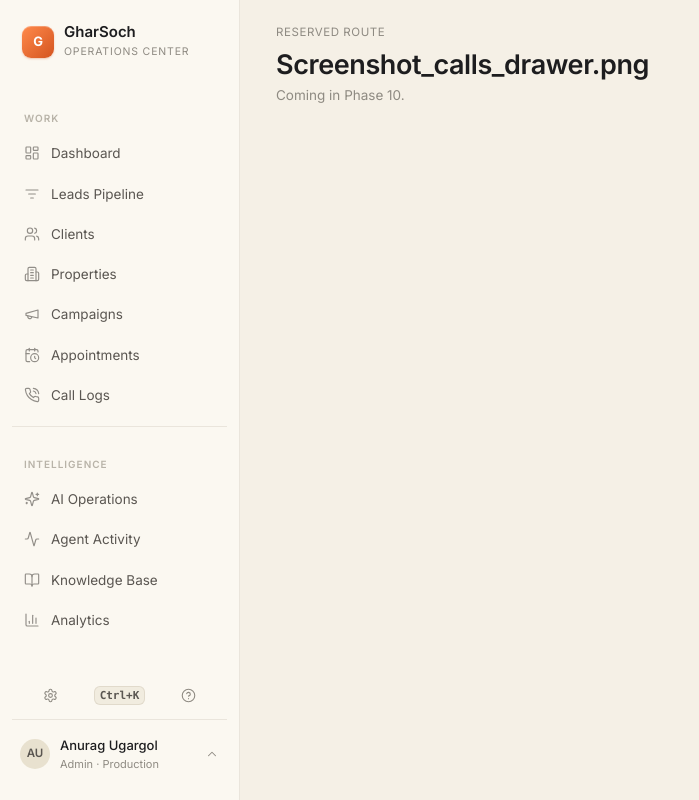
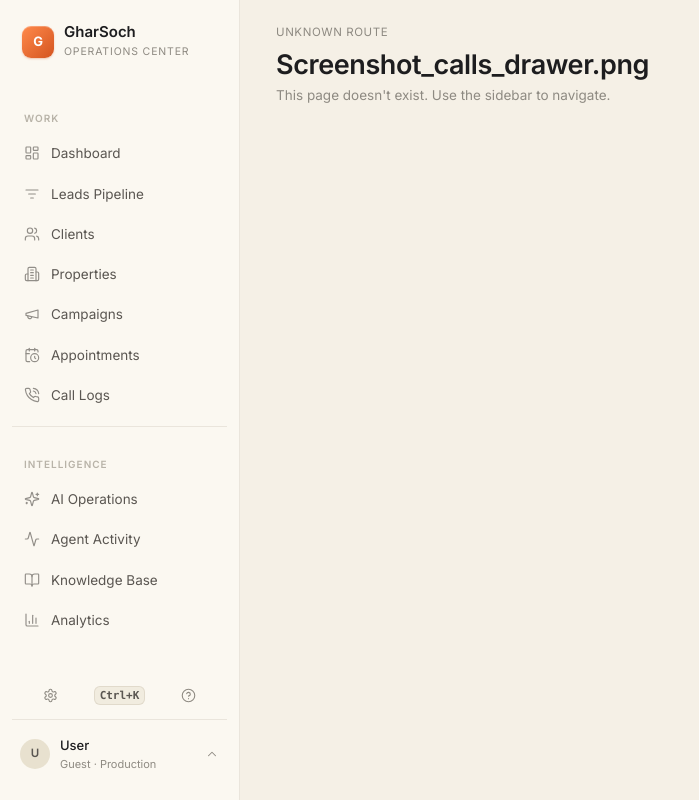
Before and after one commit to AnuragU03/GharSoch, a Next.js app in the folder gharsoch-web/: page /screenshot_calls_drawer.png in a window 1280 px wide. Shown: the whole page, without its empty margins (0-699 px from the left). Built offline with nearby package versions, Linux system fonts and the light colour scheme; no server answers; the database is empty.

Commit message:
Phase 11B follow-ups: sidebar logout dropdown, real user pill, [..slug] copy fix

```diff
--- a/gharsoch-web/app/(admin)/[...slug]/page.tsx
+++ b/gharsoch-web/app/(admin)/[...slug]/page.tsx
@@ -1,6 +1,5 @@
 function formatTitle(slug: string[]) {
   const value = slug[slug.length - 1] ?? 'route'
-
   return value
     .split('-')
     .map((part) => part.charAt(0).toUpperCase() + part.slice(1))
@@ -16,11 +15,11 @@ export default function AdminPlaceholderPage({
 
   return (
     <section className="page active">
-      <div className="crumb">Reserved Route</div>
+      <div className="crumb">Unknown Route</div>
       <div className="head">
         <div>
           <h1 className="title">{title}</h1>
-          <p className="sub">Coming in Phase 10.</p>
+          <p className="sub">This page doesn&apos;t exist. Use the sidebar to navigate.</p>
         </div>
       </div>
     </section>
--- a/gharsoch-web/components/Sidebar.tsx
+++ b/gharsoch-web/components/Sidebar.tsx
@@ -1,11 +1,14 @@
+import { auth } from '@/lib/auth'
 import { getSidebarCounts } from '@/lib/services/sidebarCountsService'
 import { SidebarClient } from './SidebarClient'
 
-// Set revalidate to 60 seconds so Next.js caches this page/component
-export const revalidate = 60
+export async function Sidebar() {
+  const [counts, session] = await Promise.all([
+    getSidebarCounts(),
+    auth(),
+  ])
 
-export async function Sidebar() {
-  const counts = await getSidebarCounts()
+  const user = session?.user ?? null
 
-  return <SidebarClient counts={counts} />
+  return <SidebarClient counts={counts} user={user} />
 }
--- a/gharsoch-web/components/SidebarClient.tsx
+++ b/gharsoch-web/components/SidebarClient.tsx
@@ -4,7 +4,7 @@ import { useEffect, useState } from 'react'
 import type { LucideIcon } from 'lucide-react'
 import Link from 'next/link'
 import { usePathname } from 'next/navigation'
-import { toast } from '@/lib/toast'
+import { signOut } from 'next-auth/react'
 import {
   Activity,
   BarChart3,
@@ -15,14 +15,22 @@ import {
   CircleHelp,
   LayoutDashboard,
   ListFilter,
+  LogOut,
   Megaphone,
   PhoneCall,
   Settings,
   Sparkles,
   Users,
 } from 'lucide-react'
-
+import {
+  DropdownMenu,
+  DropdownMenuContent,
+  DropdownMenuItem,
+  DropdownMenuSeparator,
+  DropdownMenuTrigger,
+} from '@/components/ui/dropdown-menu'
 import { cn } from '@/lib/utils'
+import type { UserRole } from '@/models/User'
 
 type NavIcon = LucideIcon
 
@@ -50,11 +58,15 @@ const INTELLIGENCE: NavItem[] = [
   { href: '/analytics', label: 'Analytics', icon: BarChart3 },
 ]
 
-function isActivePath(pathname: string, href: string) {
-  if (href === '/') {
-    return pathname === '/'
+const ROLE_LABEL: Record<string, string> = {
+  admin: 'Admin',
+  broker: 'Broker',
+  tech: 'Tech',
 }
 
+function isActivePath(pathname: string | null, href: string) {
+  if (!pathname) return false
+  if (href === '/') return pathname === '/'
   return pathname === href || pathname.startsWith(`${href}/`)
 }
 
@@ -66,7 +78,7 @@ function NavGroup({
 }: {
   label: string
   items: NavItem[]
-  pathname: string
+  pathname: string | null
   counts: { leads: number; clients: number; appointments: number }
 }) {
   return (
@@ -95,7 +107,48 @@ function NavGroup({
   )
 }
 
-export function SidebarClient({ counts }: { counts: { leads: number; clients: number; appointments: number } }) {
+// ─── User pill avatar ─────────────────────────────────────────────────────────
+
+function UserAvatar({ name, image }: { name?: string | null; image?: string | null }) {
+  const initials = (name ?? 'U')
+    .split(' ')
+    .map((p) => p[0])
+    .slice(0, 2)
+    .join('')
+    .toUpperCase()
+
+  if (image) {
+    return (
+      // eslint-disable-next-line @next/next/no-img-element
+      <img
+        src={image}
+        alt={name ?? 'User avatar'}
+        className="avatar"
+        style={{ objectFit: 'cover', borderRadius: '50%', width: 32, height: 32 }}
+      />
+    )
+  }
+
+  return <div className="avatar">{initials}</div>
+}
+
+// ─── SidebarClient ────────────────────────────────────────────────────────────
+
+type SidebarUser = {
+  name?: string | null
+  email?: string | null
+  image?: string | null
+  role?: UserRole | null
+  status?: string | null
+}
+
+export function SidebarClient({
+  counts,
+  user,
+}: {
+  counts: { leads: number; clients: number; appointments: number }
+  user: SidebarUser | null
+}) {
   const pathname = usePathname()
   const settingsActive = isActivePath(pathname, '/settings')
   const helpActive = isActivePath(pathname, '/help')
@@ -110,6 +163,10 @@ export function SidebarClient({ counts }: { counts: { leads: number; clients: nu
   const openCommandPalette = () => {
     window.dispatchEvent(new Event('open-command-palette'))
   }
+
+  const displayName = user?.name ?? user?.email ?? 'User'
+  const role = user?.role ?? ''
+  const displayRole = role ? (ROLE_LABEL[role] ?? role) : 'Guest'
 
   return (
     <aside className="sidebar">
@@ -158,18 +215,63 @@ export function SidebarClient({ counts }: { counts: { leads: number; clients: nu
           </Link>
         </div>
 
+        {/* ─── User pill with dropdown ─── */}
+        <DropdownMenu>
+          <DropdownMenuTrigger asChild>
             <button
               type="button"
+              id="user-pill-trigger"
               className="user w-full text-left"
-          onClick={() => toast('Account menu coming in Phase 11')}
+              aria-label="Account menu"
             >
-          <div className="avatar">AU</div>
+              <UserAvatar name={user?.name} image={user?.image} />
               <div className="user-copy">
-            <div className="user-name">Anurag Ugargol</div>
-            <div className="user-role">Admin {'\u00B7'} Production</div>
+                <div className="user-name">{displayName}</div>
+                <div className="user-role">{displayRole} · Production</div>
               </div>
               <ChevronUp size={14} strokeWidth={1.75} className="user-chevron shrink-0" aria-hidden="true" />
             </button>
+          </DropdownMenuTrigger>
+
+          <DropdownMenuContent
+            side="top"
+            align="start"
+            sideOffset={8}
+            className="w-56"
+          >
+            {/* Identity header */}
+            <div className="px-3 py-2">
+              <div className="text-xs font-medium text-[var(--ink)] truncate">{displayName}</div>
+              {user?.email && (
+                <div className="text-xs text-[var(--ink-3)] truncate mt-0.5">{user.email}</div>
+              )}
+            </div>
+
+            <DropdownMenuSeparator />
+
+            <DropdownMenuItem asChild>
+              <Link
+                href="/settings"
+                id="account-settings-link"
+                className="flex items-center gap-2 cursor-pointer"
+              >
+                <Settings size={14} strokeWidth={1.75} />
+                Account settings
+              </Link>
+            </DropdownMenuItem>
+
+            <DropdownMenuSeparator />
+
+            <DropdownMenuItem
+              id="signout-btn"
+              className="flex items-center gap-2 cursor-pointer text-[var(--red)] focus:text-[var(--red)]"
+              onClick={() => signOut({ callbackUrl: '/auth/signin' })}
+            >
+              <LogOut size={14} strokeWidth={1.75} />
+              Sign out
+            </DropdownMenuItem>
+          </DropdownMenuContent>
+        </DropdownMenu>
       </div>
     </aside>
   )
```
Also changed, not shown: gharsoch-web/scripts/diagnose_users.js (added, +19 -0 lines), gharsoch-web/scripts/promote_admin.js (added, +24 -0 lines). Lines whose indentation alone changed are shown as unchanged.
